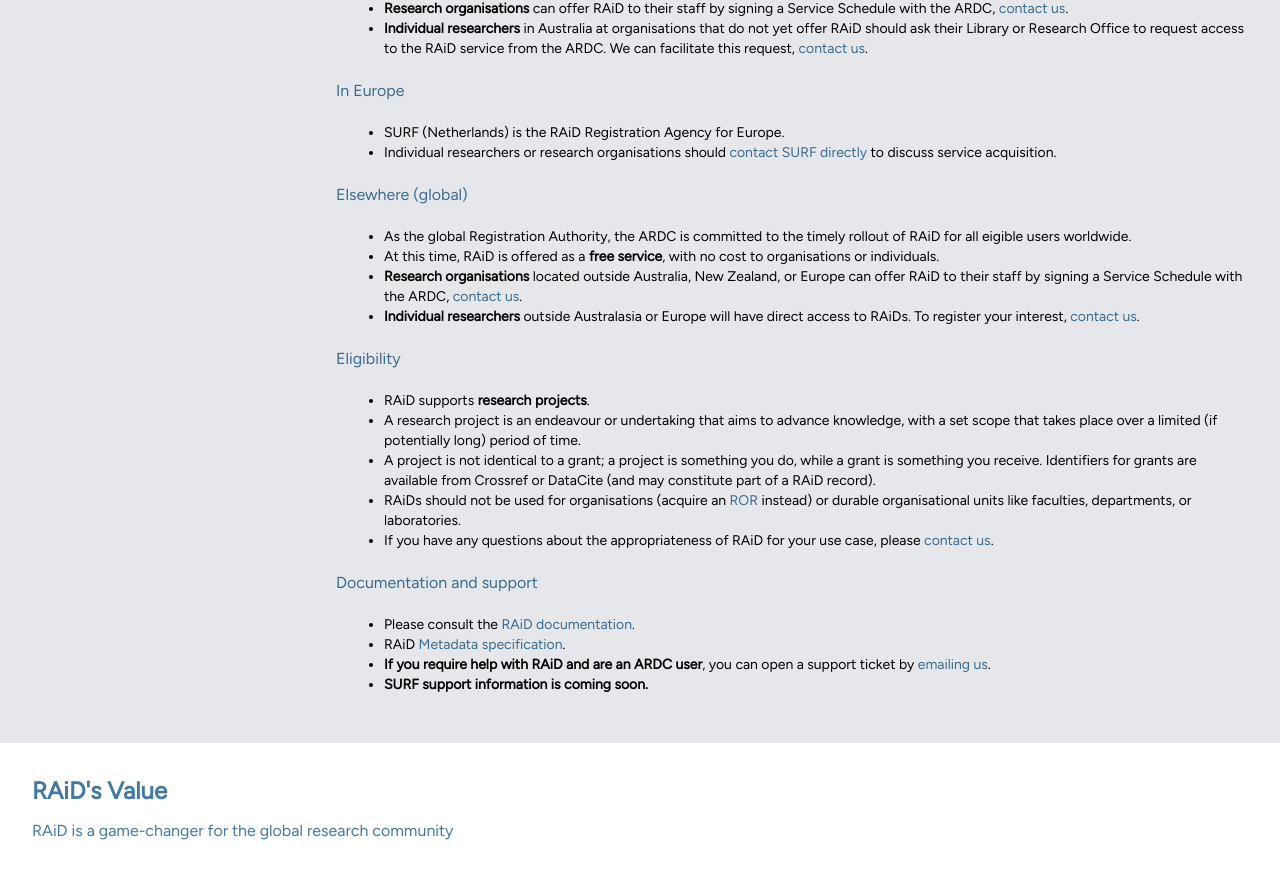
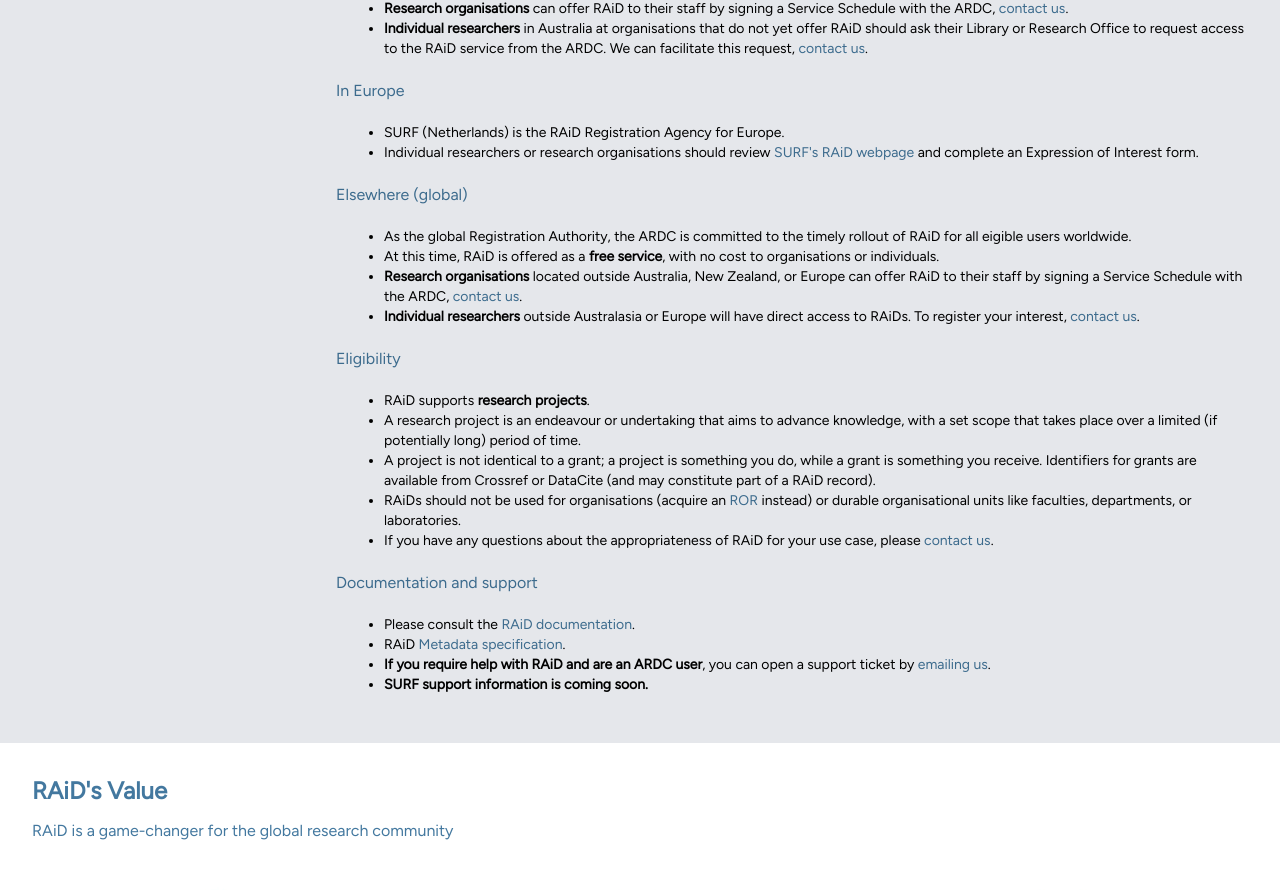
Before and after one commit to au-research/raid-org-website, an Astro site: page / in a window 1280 px wide. Shown: the part 1653-2543 px from the top of the page. Built offline with nearby package versions, Linux system fonts and the light colour scheme; Astro itself is replaced by a stand-in of ours.

Commit message:
Update SURF contact link in 05-02-europe.astro
Clifford's email address replaced with a link to the SURF RAiD webpage, which contains an EOI form for their RAiD service.

```diff
--- a/src/components/01-index-page/05-02-europe.astro
+++ b/src/components/01-index-page/05-02-europe.astro
@@ -6,11 +6,11 @@
     text: "SURF (Netherlands) is the RAiD Registration Agency for Europe.",
   },
   {
-    text: `Individual researchers or research organisations should contact SURF directly to discuss service acquisition.`,
+    text: `Individual researchers or research organisations should review SURF's RAiD webpage and complete an Expression of Interest form.`,
     links: [
       {
-        url: "mailto:clifford.tatum@surf.nl?subject=RAiD%20(EU%20-%20SURF)%20inquiry&body=Hello%2C%0A%0AI%20am%20located%20in%20Europe%20and%20am%20interested%20in%20using%20RAiD.%0A%0A%5BProvide%20your%20organisation's%20name%20and%20any%20additional%20information%20here%5D",
-        text: "contact SURF directly",
+        url: "https://www.surf.nl/en/themes/open-science/raid",
+        text: "SURF's RAiD webpage",
       },
     ],
   },
```
